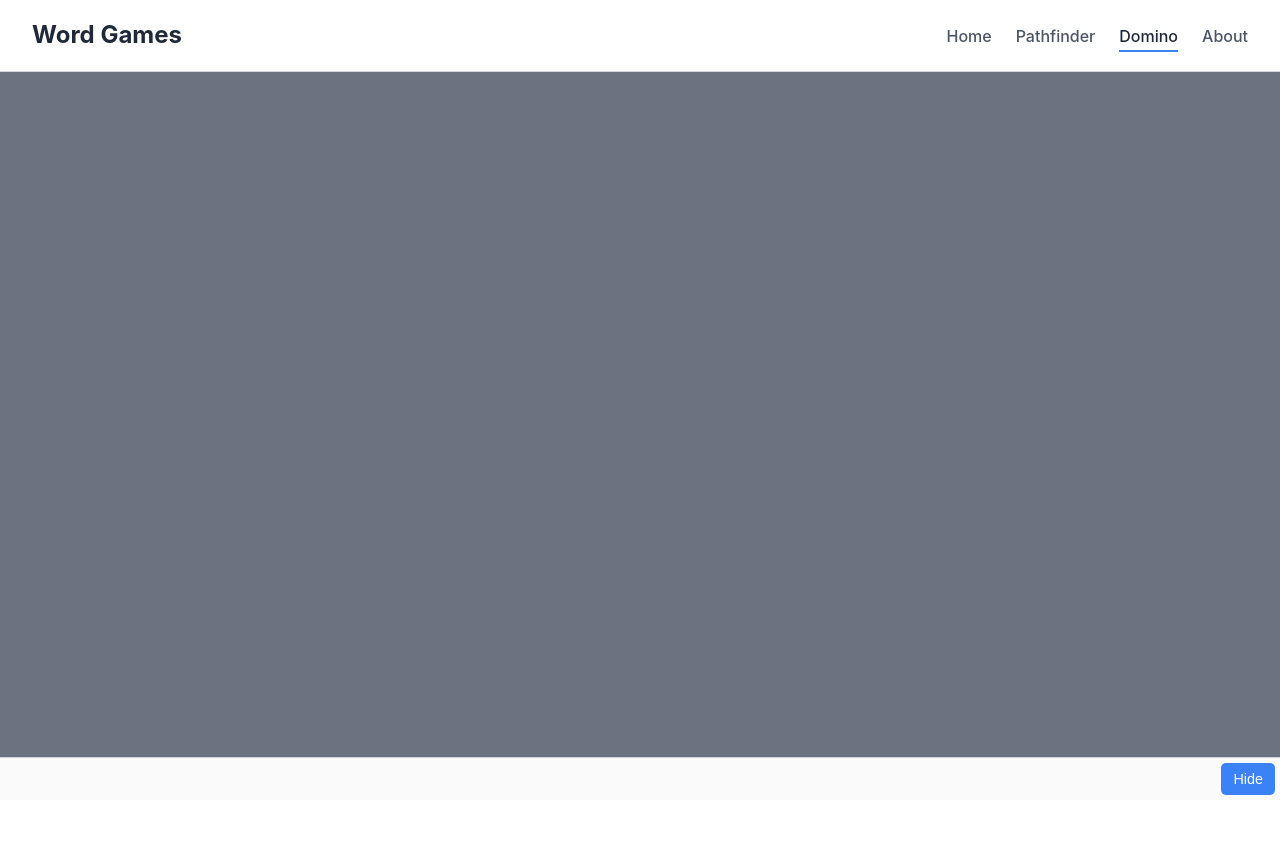
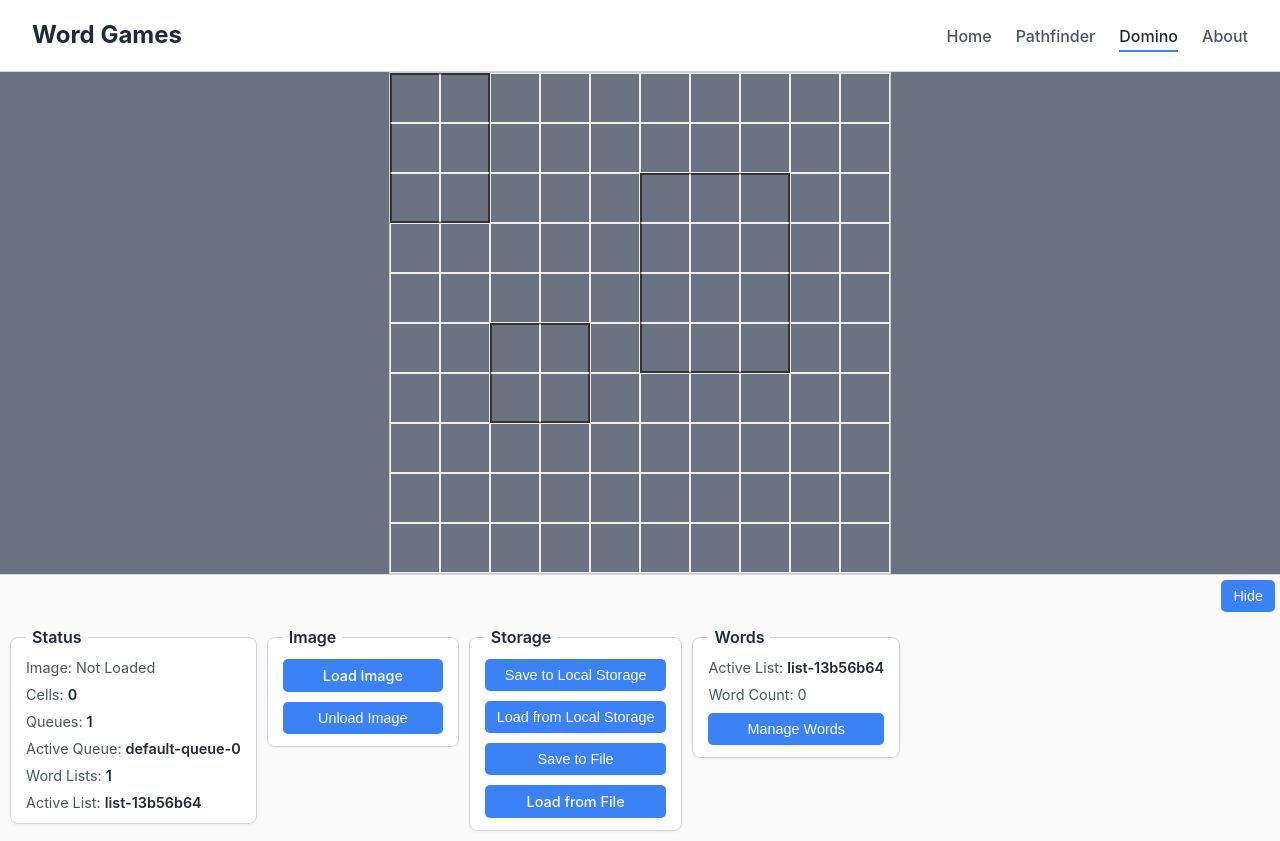
Before and after one commit to alcobased/puzzle-collection, a React (Vite) app: page /domino in a window 1280 px wide. Before the commit the page ends 800 px from the top, so only its background shows below. Built offline with nearby package versions, Linux system fonts and the light colour scheme.

Commit message:
feat: Add Domino Puzzle and Refactor Middleware

```diff
--- a/src/components/puzzles/domino/ControlsDomino.jsx
+++ /dev/null
@@ -1,9 +0,0 @@
-const ControlsDomino = () => {
-  return (
-    <div>
-      {/* Domino-specific controls will go here */}
-    </div>
-  );
-};
-
-export default ControlsDomino;
--- /dev/null
+++ b/src/components/puzzles/domino/DominoControls.jsx
@@ -0,0 +1,19 @@
+import ControlsStatus from "../../common/Controls/ControlsStatus";
+import ControlsWords from "../../common/Controls/ControlsWords";
+import ControlsImage from "../../common/Controls/ControlsImage";
+import ControlsStorage from "../../common/Controls/ControlsStorage";
+
+// Common controls only for now
+// Domino specific controls will be added later
+const DominoControls = () => {
+    return (
+    <div className="controls-content">
+      <ControlsStatus />
+      <ControlsImage />
+      <ControlsStorage />
+      <ControlsWords />
+    </div>
+  );
+};
+
+export default DominoControls;
--- /dev/null
+++ b/src/components/puzzles/domino/DominoGrid.jsx
@@ -0,0 +1,56 @@
+import React from 'react';
+import { useSelector } from 'react-redux';
+import GridCell from './GridCell';
+
+const DominoGrid = () => {
+  // Correct the selector to point to state.puzzles.domino
+  const gridState = useSelector((state) => state.puzzles.domino.grid);
+
+  // If gridState is not yet available, render nothing.
+  if (!gridState) {
+    return null;
+  }
+
+  // Destructure the properties from the nested grid object
+  const { data, width, height, groups } = gridState;
+
+  const gridStyle = {
+    display: 'grid',
+    gridTemplateColumns: `repeat(${width || 0}, 50px)`,
+    gridTemplateRows: `repeat(${height || 0}, 50px)`,
+    border: '1px solid #ccc',
+    width: `${(width || 0) * 50}px`,
+    height: `${(height || 0) * 50}px`,
+  };
+
+  const findGroupForCell = (x, y) => {
+    if (!groups) return null;
+    return groups.find(group =>
+      x >= group.x && x < group.x + group.width &&
+      y >= group.y && y < group.y + group.height
+    );
+  };
+
+  const renderGrid = () => {
+    // Check against `data` (the 2D array) now
+    if (!data || data.length === 0) return null;
+
+    const cells = [];
+    // Use `height` and `width` from the destructured gridState
+    for (let y = 0; y < (height || 0); y++) {
+      for (let x = 0; x < (width || 0); x++) {
+        const group = findGroupForCell(x, y);
+        cells.push(<GridCell key={`${x}-${y}`} cellX={x} cellY={y} group={group} />);
+      }
+    }
+    return cells;
+  };
+
+  return (
+    <div style={gridStyle}>
+      {renderGrid()}
+    </div>
+  );
+};
+
+export default DominoGrid;
--- a/src/components/puzzles/domino/DominoPage.jsx
+++ b/src/components/puzzles/domino/DominoPage.jsx
@@ -1,19 +1,19 @@
 import PuzzleViewport from "../../common/PuzzleViewport/PuzzleViewport";
 import Controls from "../../common/Controls/Controls";
-import ControlsDomino from "./ControlsDomino";
-import Dominoes from "./Dominoes";
+import DominoControls from "./DominoControls";
+import DominoGrid from "./DominoGrid";
 
 const DominoPage = () => {
   return (
     <>
       <div className="puzzle-container">
         <PuzzleViewport>
-          <Dominoes />
+          <DominoGrid />
         </PuzzleViewport>
       </div>
       <div className="controls-container">
         <Controls>
-          <ControlsDomino />
+          <DominoControls />
         </Controls>
       </div>
     </>
--- a/src/components/puzzles/domino/Dominoes.jsx
+++ /dev/null
@@ -1,11 +0,0 @@
-import React from 'react';
-
-const Dominoes = () => {
-  return (
-    <g>
-      {/* Dominoes will be rendered here */}
-    </g>
-  );
-};
-
-export default Dominoes;
--- /dev/null
+++ b/src/components/puzzles/domino/GridCell.jsx
@@ -0,0 +1,42 @@
+import React from 'react';
+
+const GridCell = ({ cellX, cellY, group }) => {
+  const cellStyle = {
+    width: '50px',
+    height: '50px',
+    boxSizing: 'border-box',
+    display: 'flex',
+    justifyContent: 'center',
+    alignItems: 'center',
+    fontSize: '1.2em',
+    fontWeight: 'bold',
+    border: '1px solid #eee', // Default thin border
+  };
+
+  if (group) {
+    const { x: groupX, y: groupY, width: groupWidth, height: groupHeight } = group;
+    const borderThickness = '2px';
+    const borderColor = '#333';
+
+    if (cellY === groupY) {
+      cellStyle.borderTop = `${borderThickness} solid ${borderColor}`;
+    }
+    if (cellY === groupY + groupHeight - 1) {
+      cellStyle.borderBottom = `${borderThickness} solid ${borderColor}`;
+    }
+    if (cellX === groupX) {
+      cellStyle.borderLeft = `${borderThickness} solid ${borderColor}`;
+    }
+    if (cellX === groupX + groupWidth - 1) {
+      cellStyle.borderRight = `${borderThickness} solid ${borderColor}`;
+    }
+  }
+
+  return (
+    <div style={cellStyle}>
+      {/* Cell content will be added later */}
+    </div>
+  );
+};
+
+export default GridCell;
--- /dev/null
+++ b/src/features/domino/dominoSlice.js
@@ -0,0 +1,41 @@
+import { createSlice } from '@reduxjs/toolkit';
+
+// Create a default 10x10 grid for initial state
+const defaultGrid = Array(10).fill(null).map(() => Array(10).fill(null));
+
+const initialState = {
+  grid: {
+    data: defaultGrid,
+    width: 10,
+    height: 10,
+    // Sample groups for demonstration purposes
+    groups: [
+      { x: 0, y: 0, width: 2, height: 3 },
+      { x: 5, y: 2, width: 3, height: 4 },
+      { x: 2, y: 5, width: 2, height: 2 },
+    ],
+  },
+  // Other state properties for the domino puzzle can be added here
+};
+
+const dominoSlice = createSlice({
+  name: 'domino',
+  initialState,
+  reducers: {
+    // Example reducer to update the entire grid configuration
+    setGridState: (state, action) => {
+      state.grid = action.payload;
+    },
+    // Reducer to update a single cell's data
+    updateCell: (state, action) => {
+      const { x, y, value } = action.payload;
+      if (state.grid.data[y]) {
+        state.grid.data[y][x] = value;
+      }
+    },
+  },
+});
+
+export const { setGridState, updateCell } = dominoSlice.actions;
+
+export default dominoSlice.reducer;
--- /dev/null
+++ b/src/middleware/listenerMiddleware.js
@@ -0,0 +1,60 @@
+import {
+  createListenerMiddleware,
+  isAnyOf,
+} from "@reduxjs/toolkit";
+
+// Import actions from pathfinder slice
+import {
+  addCell,
+  setCells,
+  setCellState,
+  enqueue,
+  popFromActiveQueue,
+  setQueueSet,
+  addQueue,
+  removeQueue,
+  assignChar,
+} from "../features/pathfinder/pathfinderSlice.js";
+
+// Import actions from words slice
+import {
+  addList,
+  removeList,
+  addWord,
+  addWords,
+  removeWord,
+  setWords,
+  setWordsState,
+} from "../features/words/wordsSlice.js";
+
+// Import actions from solver slice
+import { clearSolution } from "../features/pathfinder/solverSlice.js";
+
+// Create the middleware instance
+export const listenerMiddleware = createListenerMiddleware();
+
+// Add the listener
+listenerMiddleware.startListening({
+  matcher: isAnyOf(
+    addCell,
+    setCells,
+    setCellState,
+    enqueue,
+    popFromActiveQueue,
+    setQueueSet,
+    addQueue,
+    removeQueue,
+    assignChar,
+    addList,
+    removeList,
+    addWord,
+    addWords,
+    removeWord,
+    setWords,
+    setWordsState
+  ),
+  effect: (action, listenerApi) => {
+    // When any of the matched actions are dispatched, clear the solution
+    listenerApi.dispatch(clearSolution());
+  },
+});
--- a/src/store.js
+++ b/src/store.js
@@ -1,35 +1,16 @@
 import {
   configureStore,
-  createListenerMiddleware,
-  isAnyOf,
 } from "@reduxjs/toolkit";
 import { combineReducers } from "redux";
 
 import imageReducer from "./features/image/imageSlice.js";
-import cellReducer, {
-  addCell,
-  setCells,
-  setCellState,
-  enqueue,
-  popFromActiveQueue,
-  setQueueSet,
-  addQueue,
-  removeQueue,
-  assignChar,
-} from "./features/pathfinder/pathfinderSlice.js";
+import cellReducer from "./features/pathfinder/pathfinderSlice.js";
 import uiReducer from "./features/ui/uiSlice.js";
-import wordReducer, {
-  addList,
-  removeList,
-  addWord,
-  addWords,
-  removeWord,
-  setWords,
-  setWordsState,
-} from "./features/words/wordsSlice.js";
-import solverReducer, {
-  clearSolution,
-} from "./features/pathfinder/solverSlice.js";
+import wordReducer from "./features/words/wordsSlice.js";
+import solverReducer from "./features/pathfinder/solverSlice.js";
+import dominoReducer from "./features/domino/dominoSlice.js";
+
+import { listenerMiddleware } from "./middleware/listenerMiddleware.js";
 
 const pathfinderReducer = combineReducers({
   cells: cellReducer,
@@ -38,6 +19,7 @@ const pathfinderReducer = combineReducers({
 
 const puzzlesReducer = combineReducers({
   pathfinder: pathfinderReducer,
+  domino: dominoReducer,
 });
 
 const rootReducer = combineReducers({
@@ -47,32 +29,6 @@ const rootReducer = combineReducers({
   ui: uiReducer,
 });
 
-const listenerMiddleware = createListenerMiddleware();
-
-listenerMiddleware.startListening({
-  matcher: isAnyOf(
-    addCell,
-    setCells,
-    setCellState,
-    enqueue,
-    popFromActiveQueue,
-    setQueueSet,
-    addQueue,
-    removeQueue,
-    assignChar,
-    addList,
-    removeList,
-    addWord,
-    addWords,
-    removeWord,
-    setWords,
-    setWordsState
-  ),
-  effect: (action, listenerApi) => {
-    listenerApi.dispatch(clearSolution());
-  },
-});
-
 const store = configureStore({
   reducer: rootReducer,
   middleware: (getDefaultMiddleware) =>
```
